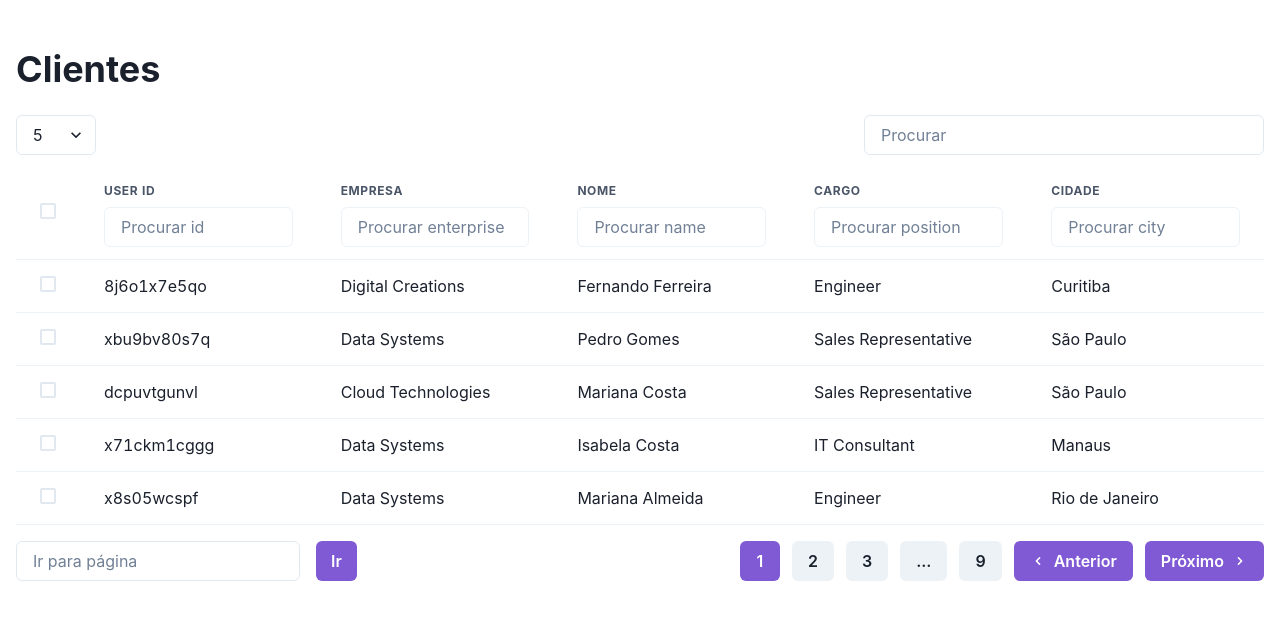
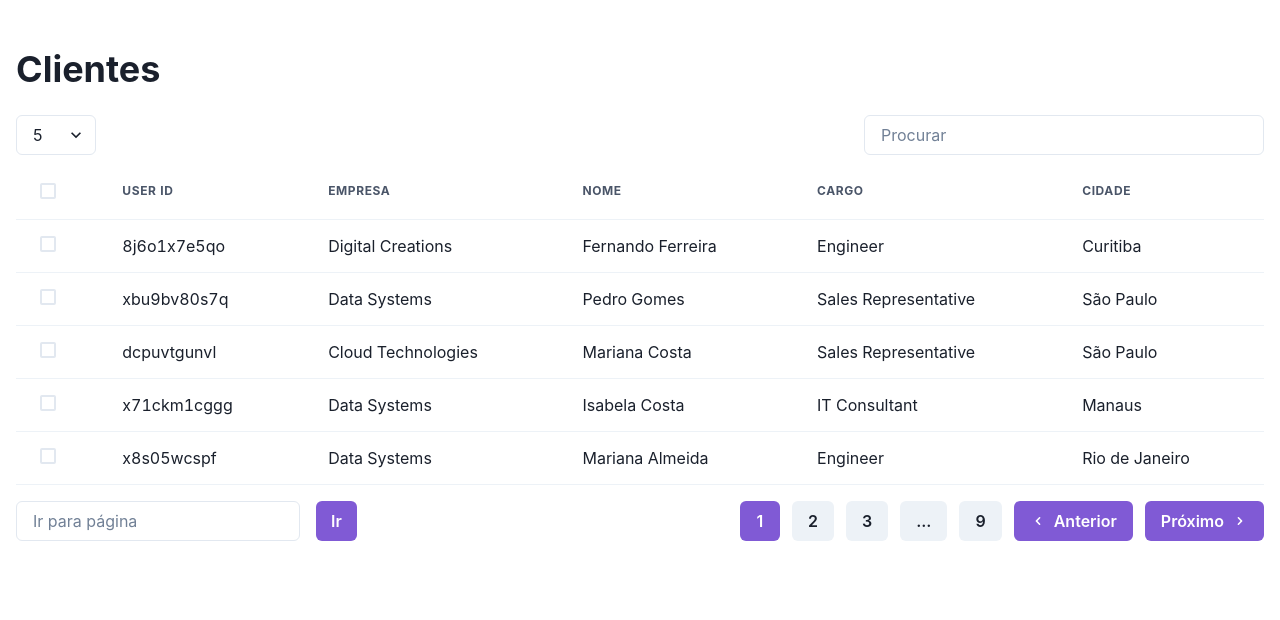
Before and after one commit to mauromaiodev/next13-chakraui-customized-table, a Next.js app: page / in a window 1280 px wide. Shown: the top 620 px of the page. Built offline with nearby package versions, Linux system fonts and the light colour scheme.

Commit message:
update table header filters

```diff
--- a/src/components/data-table.tsx
+++ b/src/components/data-table.tsx
@@ -133,14 +133,6 @@ function DataTable<T extends DataItem>(props: DataTableProps<T>) {
                           ) : null}
                         </HStack>
                       </Box>
-                      {column.canFilter ? (
-                        <TextField
-                          onChangeDebounce={(value) =>
-                            setFilter(column.id, value)
-                          }
-                          placeholder={`Procurar ${column.id.toLocaleLowerCase()}`}
-                        />
-                      ) : null}
                     </Th>
                   );
                 })}
```
